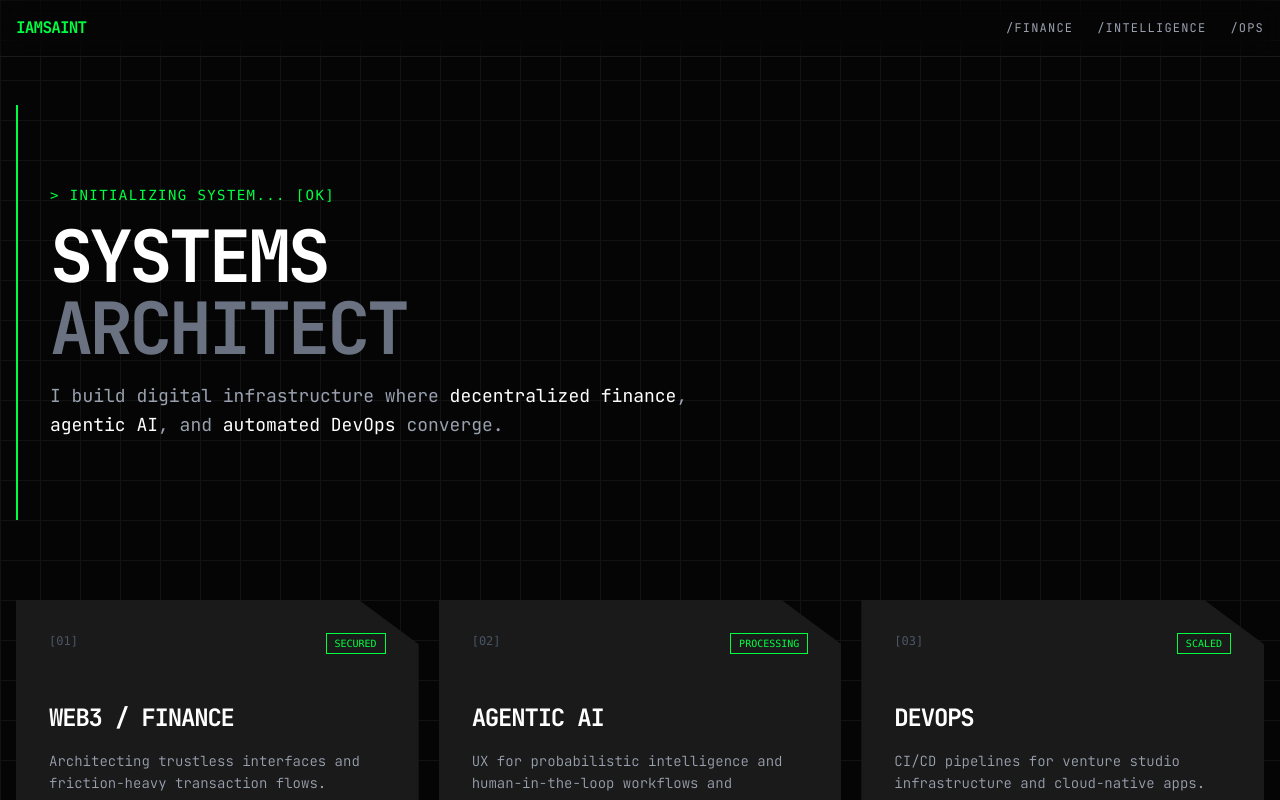
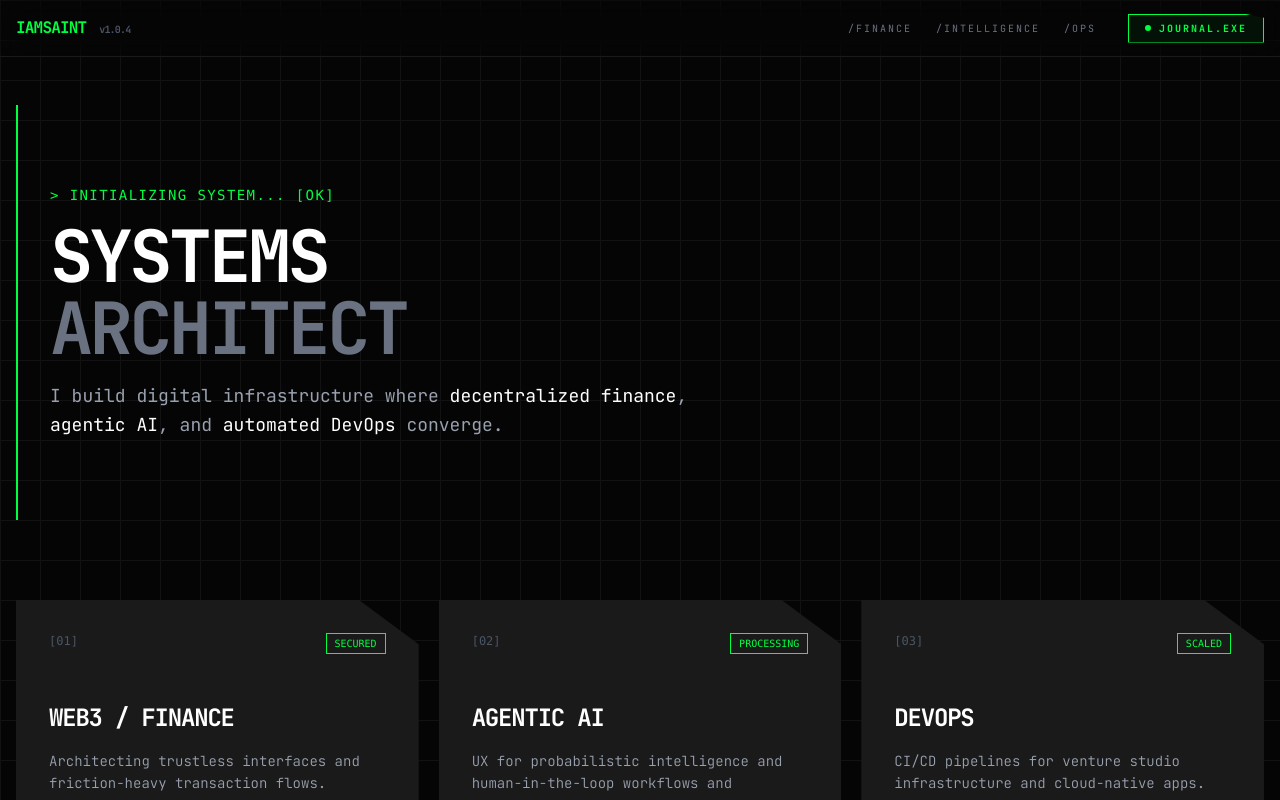
Before and after one commit to mmesomasaint/iamsaint-os, a Next.js app: page / in a window 1280 px wide. Shown: the top 800 px of the page. Built offline with nearby package versions, Linux system fonts and the light colour scheme; no server answers.

Commit message:
Feat: Add blog link to nav

```diff
--- a/app/layout.tsx
+++ b/app/layout.tsx
@@ -50,11 +50,30 @@ export default function RootLayout({
         {/* Top Navigation Bar - Industrial Style */}
         <nav className="border-b border-system-border bg-background/80 backdrop-blur-md sticky top-0 z-50">
           <div className="max-w-7xl mx-auto px-4 h-14 flex items-center justify-between">
-            <a href="/" className="font-bold tracking-tighter text-system-green">IAMSAINT</a>
-            <div className="flex gap-6 text-xs uppercase tracking-widest text-gray-400">
-              <a href="/finance" className="hover:text-white transition-colors">/finance</a>
-              <a href="/intelligence" className="hover:text-white transition-colors">/intelligence</a>
-              <a href="/ops" className="hover:text-white transition-colors">/ops</a>
+            <a href="/" className="font-bold tracking-tighter text-system-green group">
+              IAMSAINT <span className="text-[10px] text-gray-600 group-hover:text-system-green/50 transition-colors ml-1">v1.0.4</span>
+            </a>
+
+            <div className="flex items-center gap-8 text-[10px] uppercase tracking-[0.2em] text-gray-500">
+              {/* Core Sectors */}
+              <div className="hidden md:flex gap-6">
+                <a href="/finance" className="hover:text-white transition-colors">/finance</a>
+                <a href="/intelligence" className="hover:text-white transition-colors">/intelligence</a>
+                <a href="/ops" className="hover:text-white transition-colors">/ops</a>
+              </div>
+
+              {/* The Journal "Trap" - High Contrast Industrial Style */}
+              <a
+                href="/blog"
+                className="relative px-4 py-1.5 bg-system-green-5 border border-system-green/30 text-system-green hover:bg-system-green hover:text-black transition-all duration-300 clip-file flex items-center gap-2 group"
+              >
+                {/* Live Status Pulse */}
+                <span className="w-1.5 h-1.5 rounded-full bg-system-green animate-pulse" />
+                <span className="font-bold">Journal.exe</span>
+
+                {/* Decorative corner accent */}
+                <div className="absolute top-0 right-0 w-2 h-2 bg-system-green/20" style={{ clipPath: 'polygon(100% 0, 0 0, 100% 100%)' }} />
+              </a>
             </div>
           </div>
         </nav>
```
